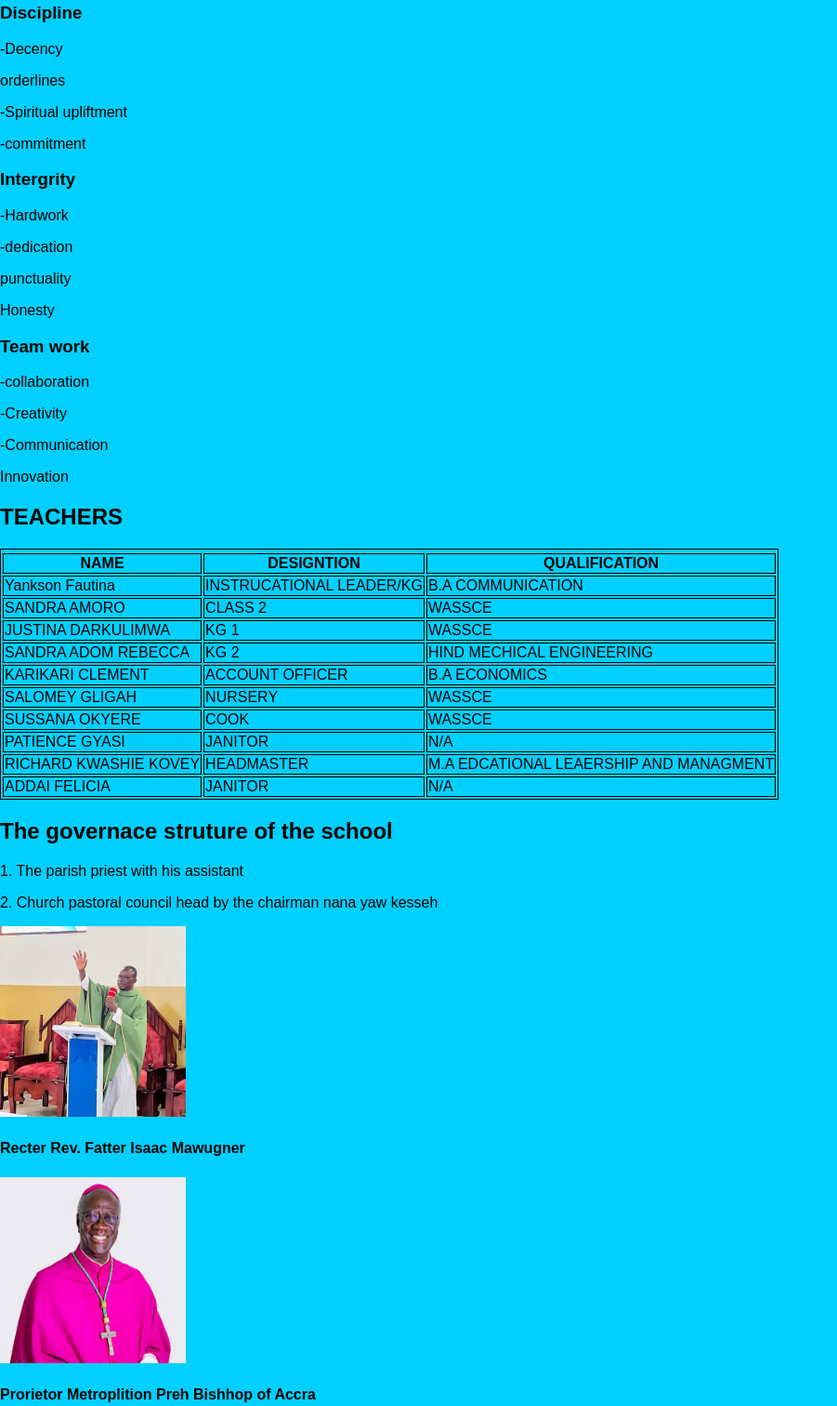
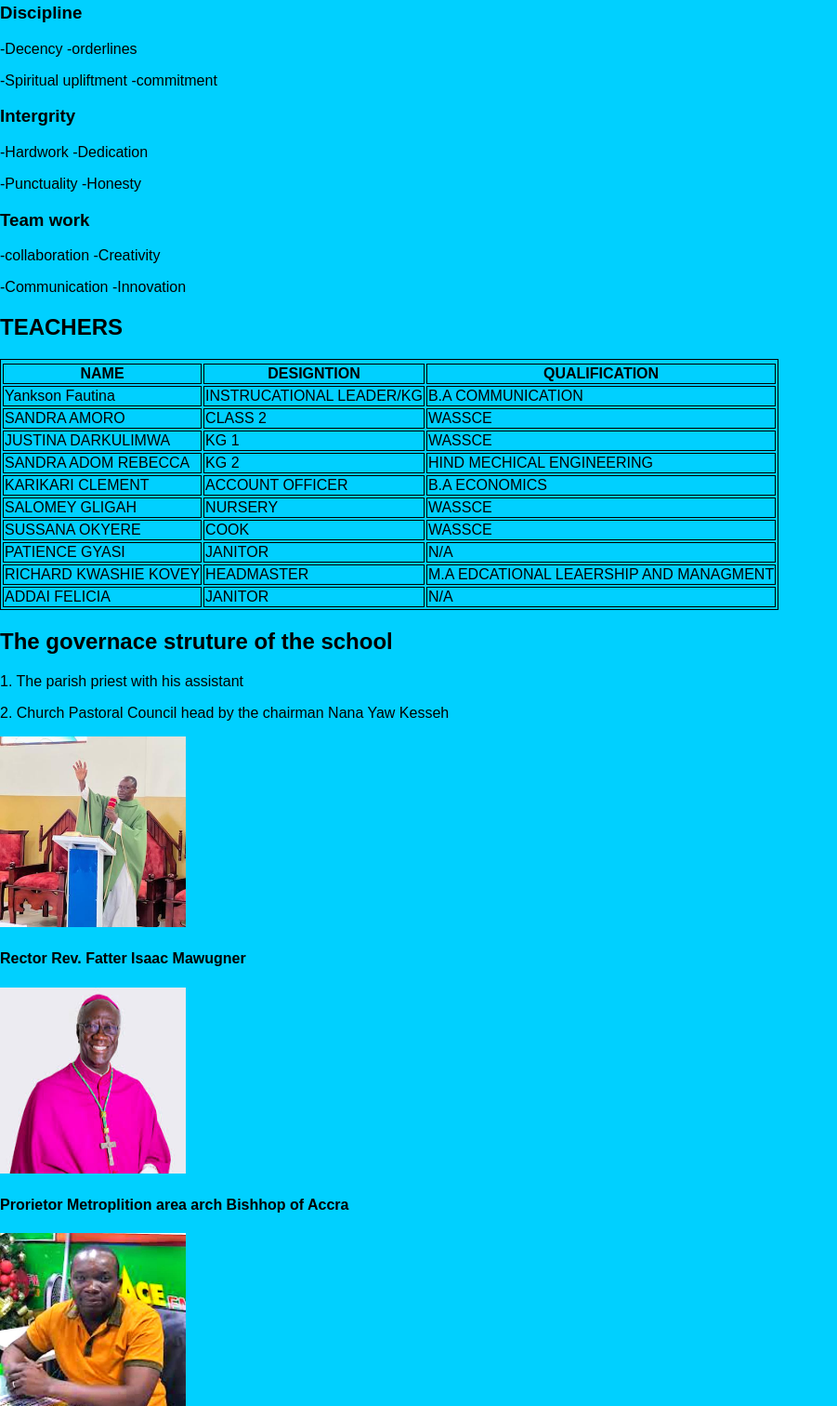
Before and after one commit to elorm-11/holy-trinity-website-1, a plain HTML site: page about.html in a window 1280 px wide. Shown: the part 330-1842 px from the top of the page at 93% size, without its empty margins (0-901 px from the left). Drawn offline with Linux system fonts and the light colour scheme.

Commit message:
3 commit

```diff
--- a/about.html
+++ b/about.html
@@ -60,23 +60,20 @@
 
     <h3>Discipline</h3>
 
-    <p>-Decency</p>                      <p>orderlines</p>
-    <p>-Spiritual upliftment</p>
-    <p>-commitment</p>
+    <p>-Decency -orderlines</p>
+    <p>-Spiritual upliftment -commitment</p>
 
     <h3>Intergrity</h3>
 
-    <P>-Hardwork</P>
-    <P>-dedication</P>
-    <p>punctuality</p>
-    <P>Honesty</P>
+    <P>-Hardwork  -Dedication</P>
+    <p>-Punctuality   -Honesty</p>
 
-    <h3>Team work</h3>
 
-    <p>-collaboration</p>
-    <p>-Creativity</p>
-    <P>-Communication</P>
-    <P>Innovation</P>
+             <h3>Team work</h3>
+
+    <p>-collaboration   -Creativity</p>
+    <P>-Communication     -Innovation</P>
+
 
     <style>
         table, th, td {
@@ -145,15 +142,15 @@
     <H2>The governace struture of the school</H2>
 
     <p>1. The parish priest with his assistant</p>
-    <p>2. Church pastoral council head by the chairman nana yaw kesseh</p>
+    <p>2. Church Pastoral Council head by the chairman Nana Yaw Kesseh</p>
     <img src="thumbnail.jpg"width="200">
-    <h4>Recter Rev. Fatter Isaac Mawugner</h4>
+    <h4>Rector Rev. Fatter Isaac Mawugner</h4>
     <img src="download (1).jpg"width="200" height="200">
-    <h4>Prorietor Metroplition Preh Bishhop of Accra</h4>
+    <h4>Prorietor Metroplition area arch Bishhop of Accra</h4>
     <img src="thumbnail (3).jpg"width="200">
     <h4>church pastoral council</h4>
     <img src="IMG_20241112_081359_373@-1351742021 (1).jpg"width="200">
-    <h4>Headmaster, MR.Richard Kwashie Kovey </h4>
+    <h4>Headmaster, Mr.Richard Kwashie Kovey </h4>
 <style>
     table,
     th,
```
